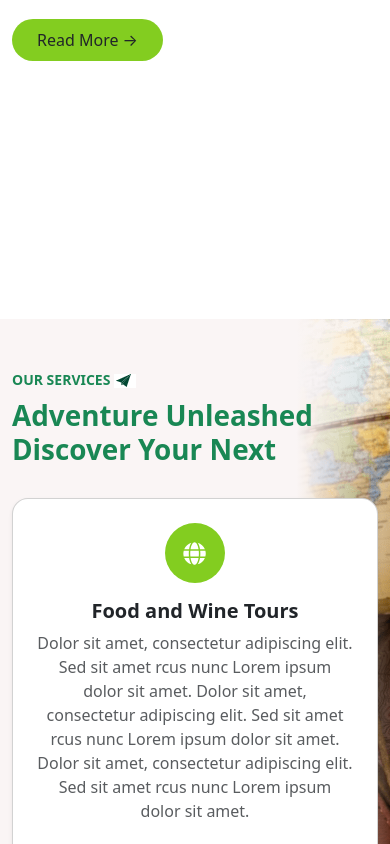
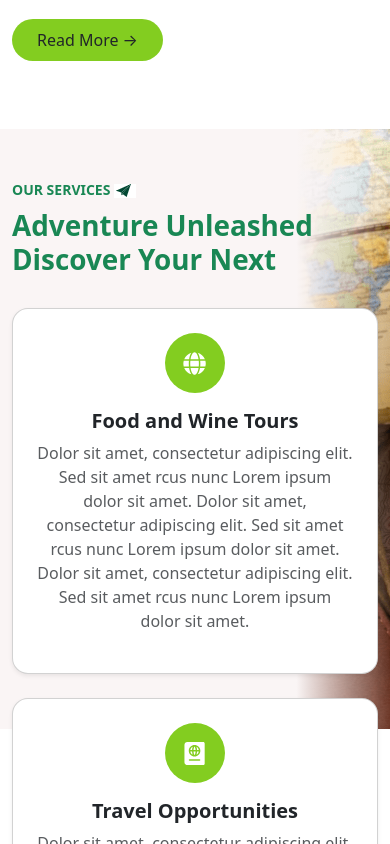
Before and after one commit to jisha-charly/routex, a React (Create React App) app: page / in a window 390 px wide. Shown: the part 2420-3264 px from the top of the page. Built offline with nearby package versions, Linux system fonts and the light colour scheme.

Commit message:
mobile responsive in service solved

```diff
--- a/src/components/ServiceSection.css
+++ b/src/components/ServiceSection.css
@@ -18,3 +18,9 @@
   .icon-bg{
     background-color: #83cd20;
   }
+  @media (max-width: 768px) {
+
+    .services-section{
+      margin-top: 20px;
+    }
+  }
```
